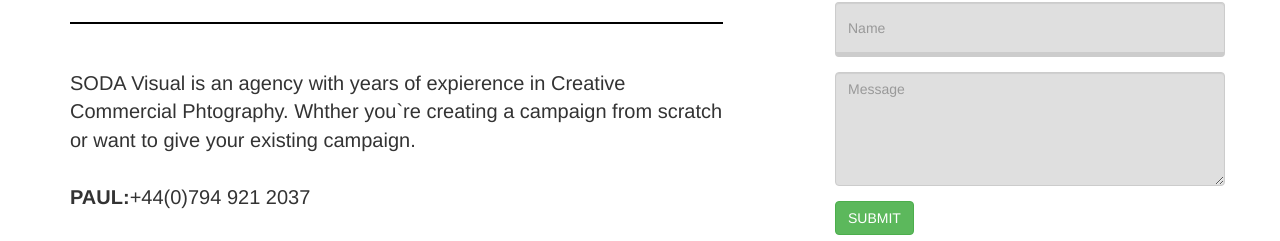
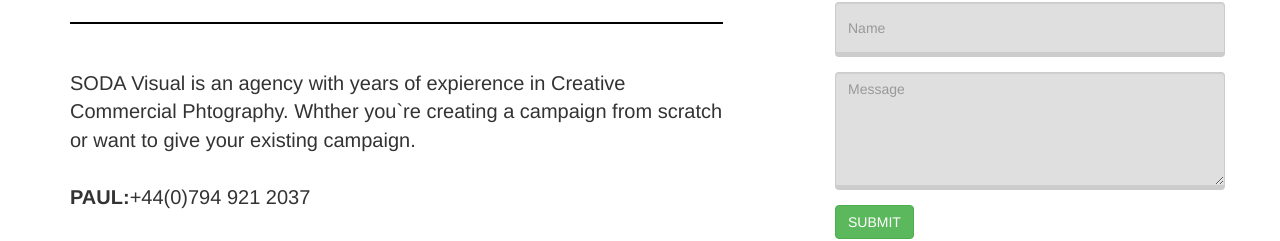
Before and after one commit to gibbfernandes/soda, a plain HTML site: page index.html in a window 1280 px wide. Shown: the part 2373-2614 px from the top of the page. Drawn offline with nearby package versions, Linux system fonts and the light colour scheme.

Commit message:
changed the border-bottom-width of the message form

```diff
--- a/css/style.css
+++ b/css/style.css
@@ -129,3 +129,7 @@ input.form-control {
     border-bottom-width: 5px;
 	height: 55px;
 }
+
+textarea#message {
+    border-bottom-width: 5px;
+}
```
